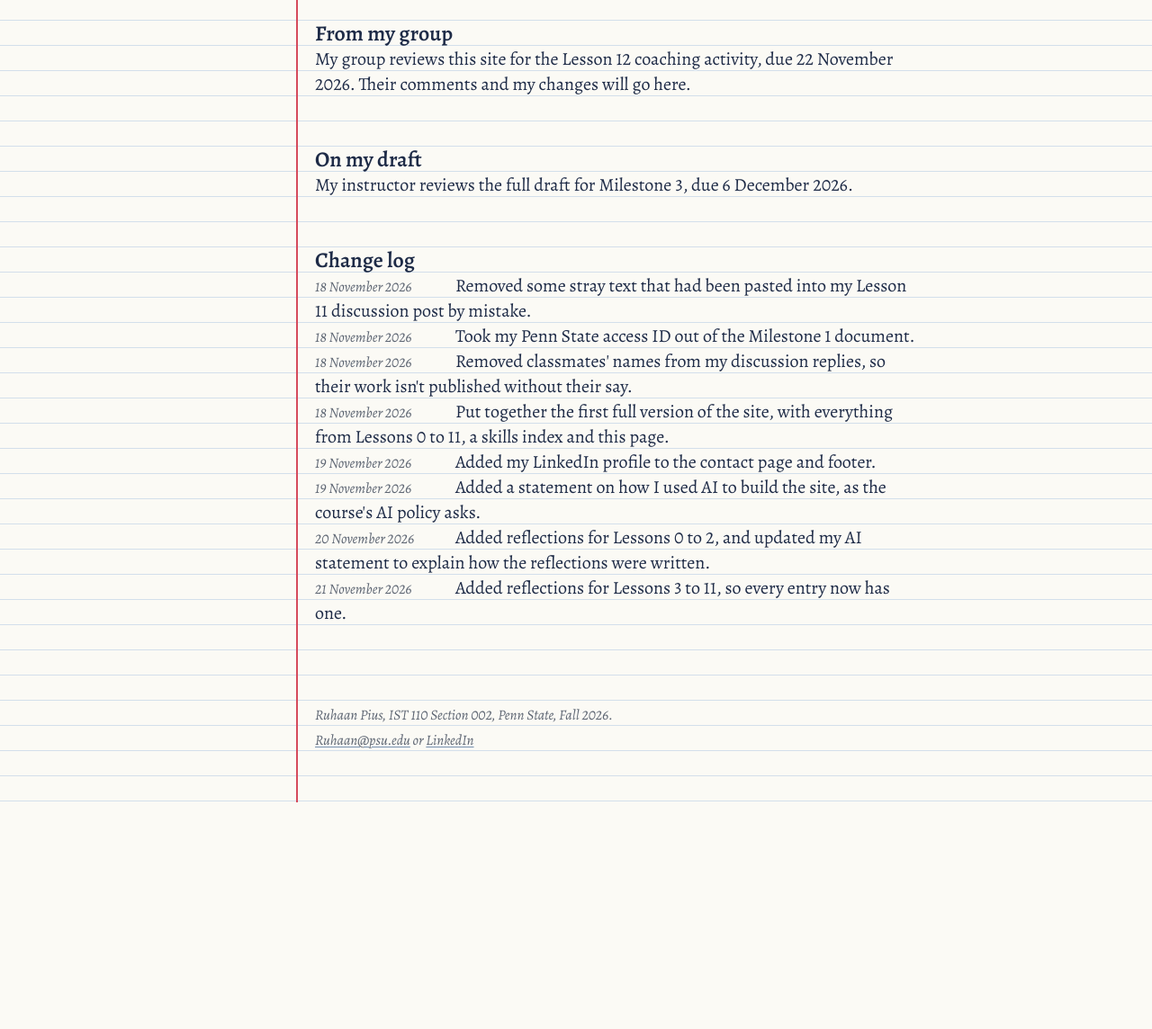
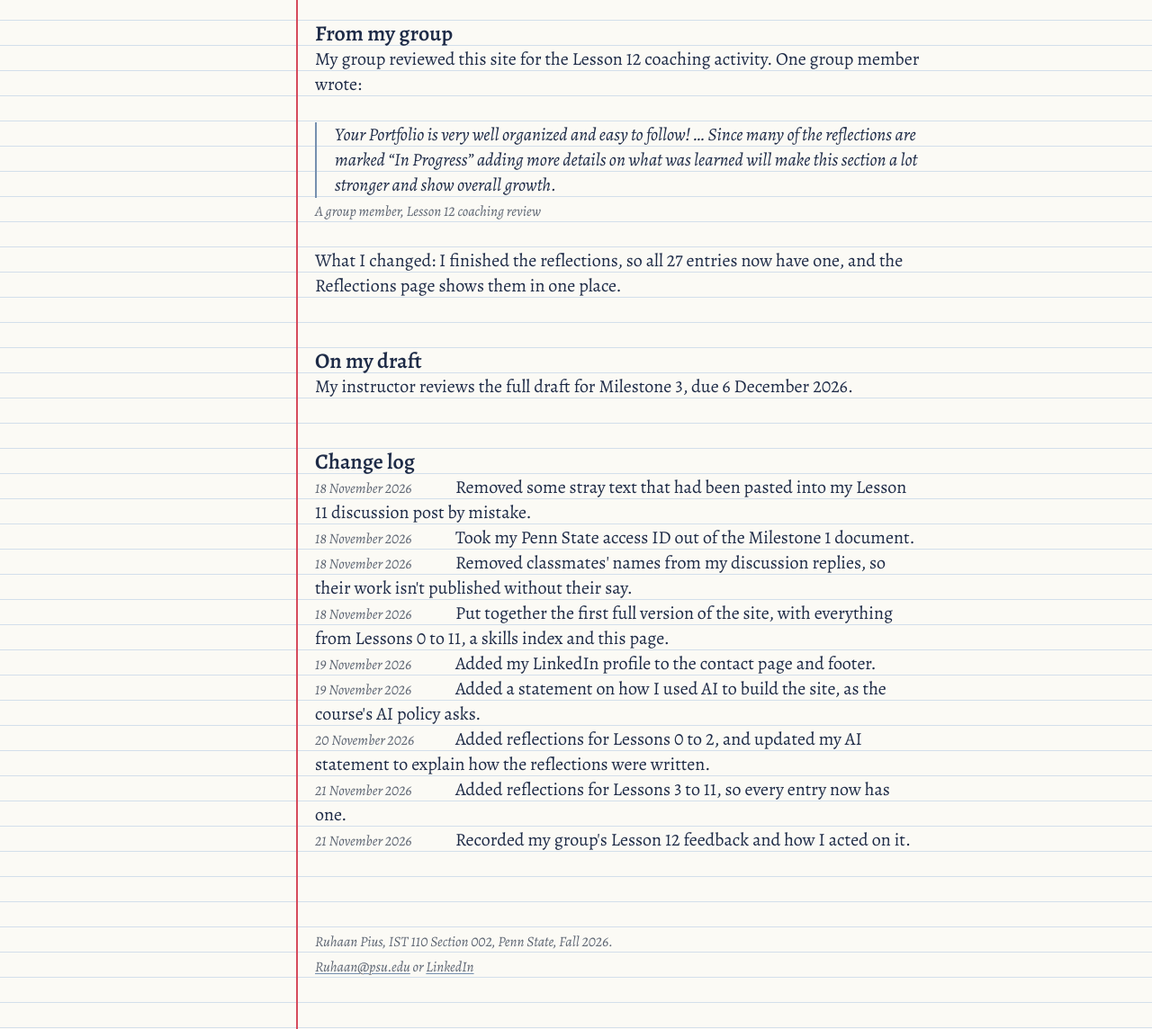
Before and after one commit to ruhaan-svg/ist110-portfolio, a plain HTML site: page feedback.html in a window 1280 px wide. Shown: the part 620-1764 px from the top of the page at 90% size. Before the commit the page ends 1512 px from the top, so only its background shows below. Drawn offline with Linux system fonts and the light colour scheme.

Commit message:
Add group feedback

```diff
--- a/feedback.html
+++ b/feedback.html
@@ -42,7 +42,10 @@
 <p class="on">On <a href="work/l07-sql.html">my SQL screenshots</a> (Lesson 7), in reply to my comment about the read-only editor:</p>
 <blockquote class="said"><p>Noted</p></blockquote>
 <h2 id="group">From my group</h2>
-<p>My group reviews this site for the Lesson 12 coaching activity, due 22 November 2026. Their comments and my changes will go here.</p>
+<p>My group reviewed this site for the Lesson 12 coaching activity. One group member wrote:</p>
+<blockquote class="said"><p>Your Portfolio is very well organized and easy to follow! … Since many of the reflections are marked “In Progress” adding more details on what was learned will make this section a lot stronger and show overall growth.</p></blockquote>
+<p class="who">A group member, Lesson 12 coaching review</p>
+<p>What I changed: I finished the reflections, so all 27 entries now have one, and the Reflections page shows them in one place.</p>
 <h2 id="draft">On my draft</h2>
 <p>My instructor reviews the full draft for Milestone 3, due 6 December 2026.</p>
 <h2 id="log">Change log</h2>
@@ -55,6 +58,7 @@
 <li><span class="when">19 November 2026</span> Added a statement on how I used AI to build the site, as the course's AI policy asks.</li>
 <li><span class="when">20 November 2026</span> Added reflections for Lessons 0 to 2, and updated my AI statement to explain how the reflections were written.</li>
 <li><span class="when">21 November 2026</span> Added reflections for Lessons 3 to 11, so every entry now has one.</li>
+<li><span class="when">21 November 2026</span> Recorded my group's Lesson 12 feedback and how I acted on it.</li>
 </ul>
 
   </main>
```
